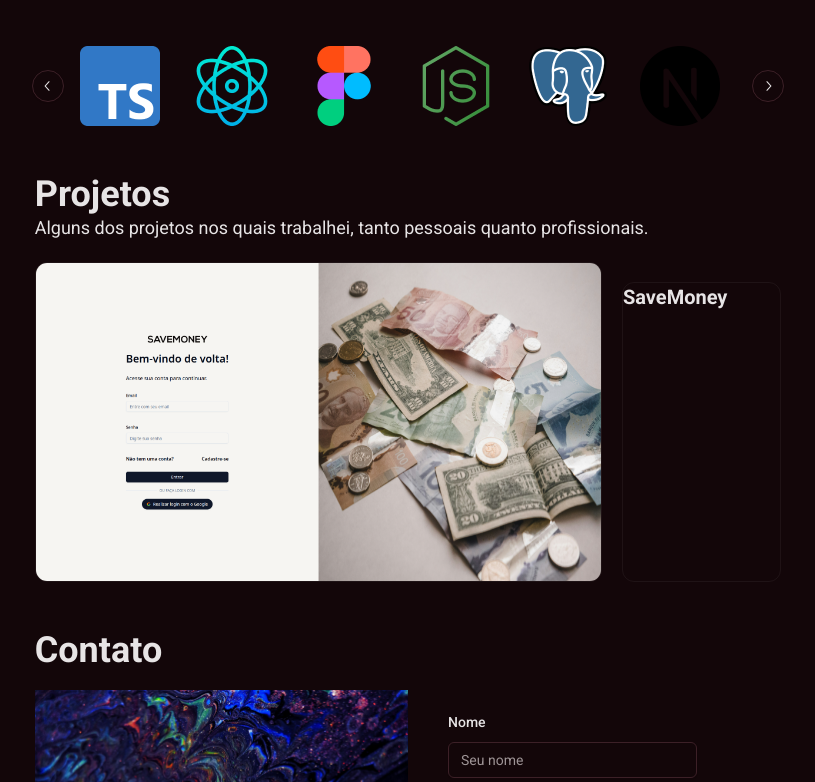
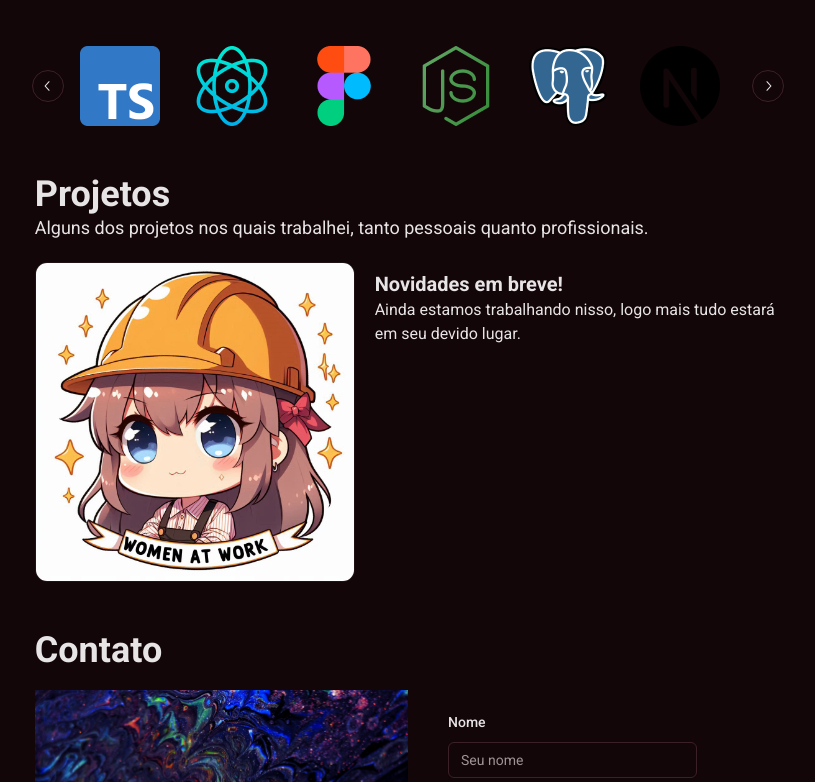
Before and after one commit to kauehenrick/portfolio, a React (Vite) app: page / in a window 1280 px wide. Shown: the part 464-1246 px from the top of the page, without its empty margins (232-1047 px from the left). Built offline with nearby package versions, Linux system fonts and the light colour scheme.

Commit message:
refactor: some fixes oncode

```diff
--- a/package.json
+++ b/package.json
@@ -23,6 +23,7 @@
     "react-dom": "^18.3.1",
     "react-hook-form": "^7.53.0",
     "react-icons": "^5.3.0",
+    "react-intl": "^6.8.0",
     "react-router-dom": "^6.26.2",
     "tailwind-merge": "^2.5.3",
     "tailwindcss-animate": "^1.0.7",
--- a/src/routes/Home.tsx
+++ b/src/routes/Home.tsx
@@ -8,7 +8,7 @@ import brazilFlagImg from "../assets/brazil-flag.svg";
 import usaFlagImg from "../assets/usa-flag.svg";
 import khiconImg from "../assets/khicon.svg";
 import computervectorImg from "../assets/computer_vector.svg";
-import savemoneyloginImg from "../assets/savemoney_1.png";
+import womenatwork from "../assets/women-at-work.jpeg";
 
 export default function Home() {
     return (
@@ -58,11 +58,11 @@ export default function Home() {
                     <p className="text-4xl font-bold">Projetos</p>
                     <p className="text-lg">Alguns dos projetos nos quais trabalhei, tanto pessoais quanto profissionais.</p>
 
-                    <div className="flex gap-5 mt-5 space-y-5">
-                        <img className="h-80 border border-white border-opacity-5 rounded-xl" src={savemoneyloginImg} alt="página dee login do save money" />
-
-                        <div className="border border-white border-opacity-5 rounded-xl w-3/6">
-                            <p className="font-semibold text-xl">SaveMoney</p>
+                    <div className="flex gap-5 mt-5">
+                        <img className="h-80 border border-white border-opacity-5 rounded-xl" src={womenatwork} alt="" />
+                        <div>
+                            <p className="font-semibold text-xl mt-2">Novidades em breve!</p>
+                            <p>Ainda estamos trabalhando nisso, logo mais tudo estará em seu devido lugar.</p>
                         </div>
                     </div>
                 </section>
```
Also changed, not shown: src/assets/women-at-work.jpeg (added), 1 other file (tests, documents, lock files or other folders).
